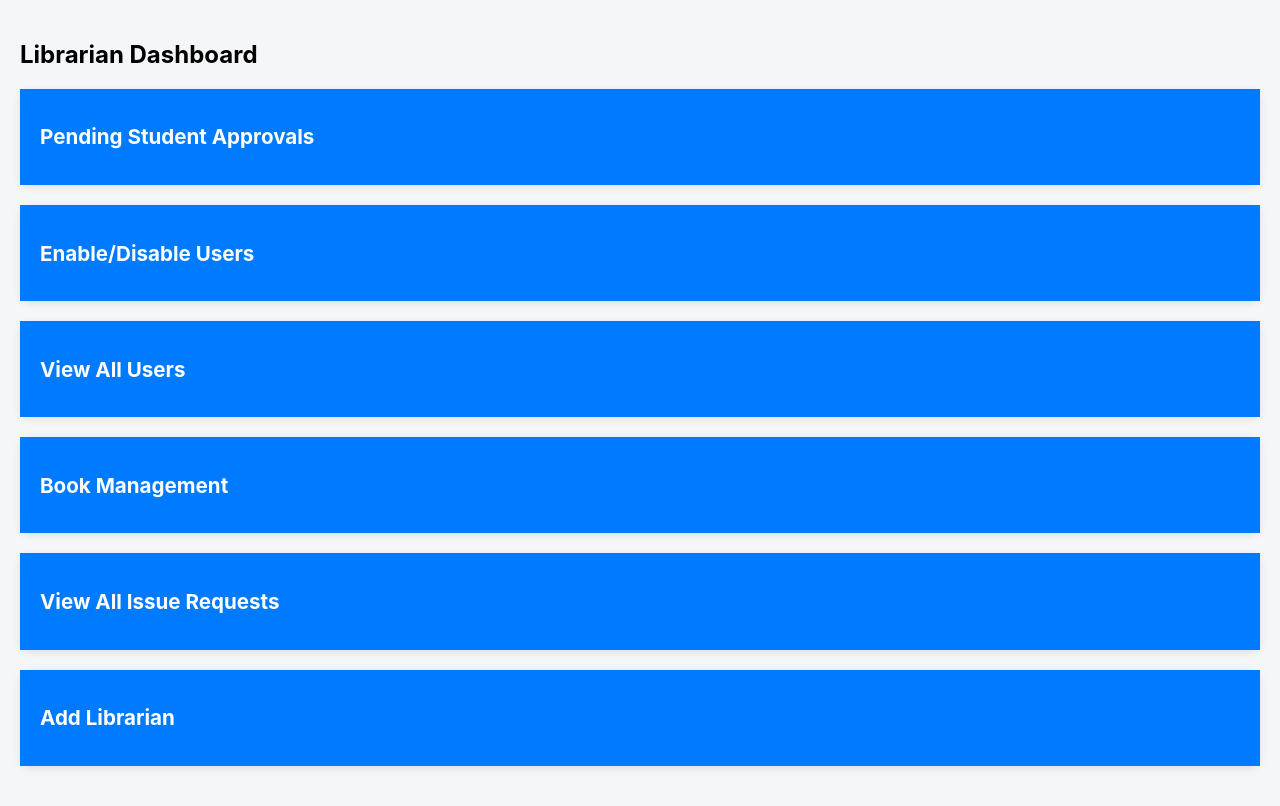
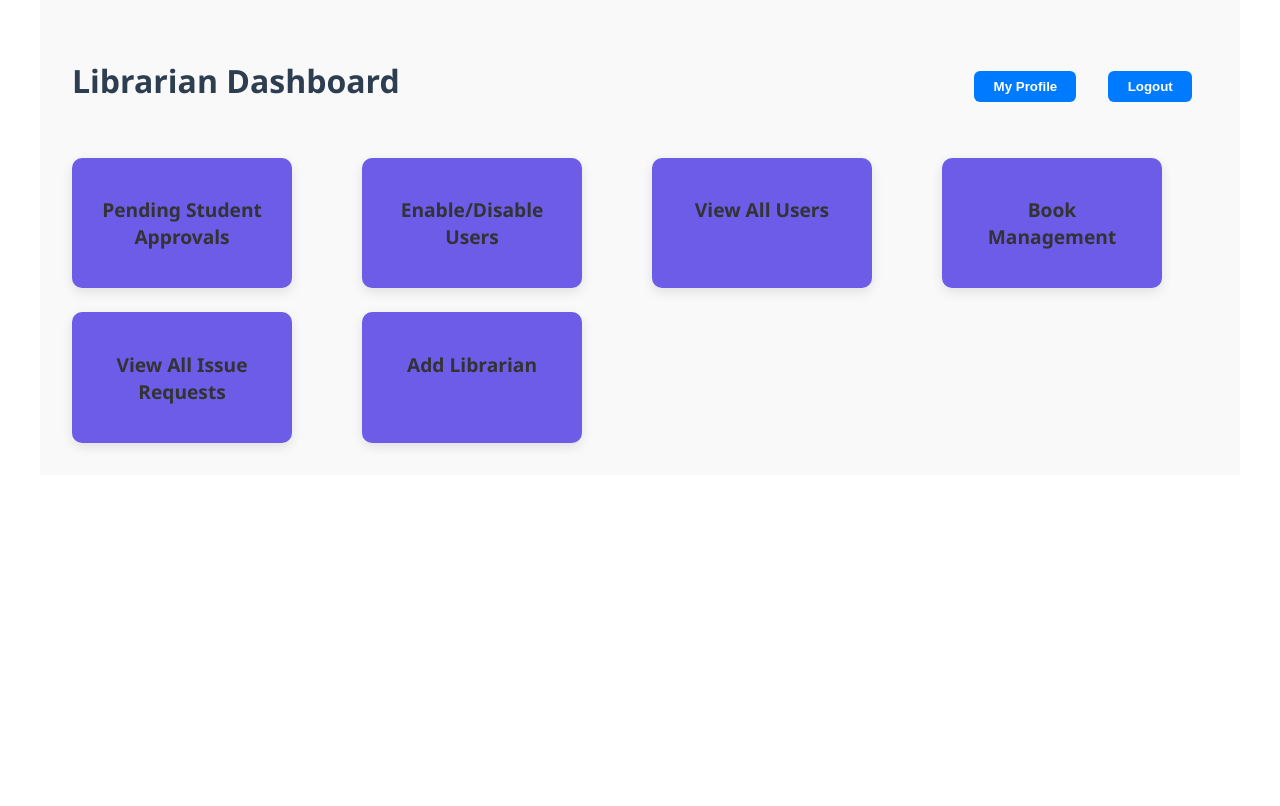
Before and after one commit to Poonam-dew/library-management-system, a React (Create React App) app: page /librarian-dashboard in a window 1280 px wide. Built offline with nearby package versions, Linux system fonts and the light colour scheme.

Commit message:
librarian profile logout created

```diff
--- a/src/App.js
+++ b/src/App.js
@@ -16,6 +16,7 @@ import MyRequests from './Components/MyRequests';
 import MyIssuedBooks from './Components/MyIssuedBooks';
 import StudentProfile from './Components/StudentProfile';
 import AddLibrarianForm from './Components/AddLibrarianForm';
+import LibrarianProfile from './Components/LibrarianProfile';
 
 
 
@@ -42,6 +43,7 @@ function App() {
          <Route path="/student/issued" element={<MyIssuedBooks/>} />
          <Route path="/student-profile" element={<StudentProfile/>} />
           <Route path="/librarian/add-librarian" element={<AddLibrarianForm/>} />
+           <Route path="/librarian/profile" element={<LibrarianProfile/>} />
 
 
       </Routes>
--- /dev/null
+++ b/src/Components/LibrarianProfile.js
@@ -0,0 +1,130 @@
+import React, { useEffect, useState } from 'react';
+import axios from 'axios';
+import '../styles/LibrarianProfile.css';
+
+const LibrarianProfile = () => {
+  const [librarian, setLibrarian] = useState(null);
+  const [editing, setEditing] = useState(false);
+  const [formData, setFormData] = useState({});
+  const [message, setMessage] = useState('');
+
+  useEffect(() => {
+    fetchProfile();
+  }, []);
+
+  const fetchProfile = async () => {
+    try {
+      const token = localStorage.getItem('token');
+      const res = await axios.get('/api/librarian/profile', {
+        headers: {
+          Authorization: `Bearer ${token}`,
+        },
+      });
+      setLibrarian(res.data);
+      // console.log(res.data)
+      setFormData(res.data);
+    } catch (err) {
+      setMessage('Failed to fetch profile');
+    }
+  };
+
+  const handleChange = (e) => {
+    setFormData({ ...formData, [e.target.name]: e.target.value });
+  };
+
+  const handleSave = async () => {
+    try {
+      const token = localStorage.getItem('token');
+      const res = await axios.put('/api/librarian/profile', formData, {
+        headers: {
+          Authorization: `Bearer ${token}`,
+        },
+      });
+      setMessage('Profile updated successfully');
+      setEditing(false);
+      fetchProfile();
+    } catch (err) {
+      setMessage('Update failed');
+    }
+  };
+
+  if (!librarian) return <div className="profile-container">Loading...</div>;
+
+  return (
+    <div className="profile-container">
+      <h2>Librarian Profile</h2>
+
+      {message && <p className="message">{message}</p>}
+
+   <div className="profile-details">
+  <label>First Name:</label>
+  {editing ? (
+    <input name="firstName" value={formData.firstName || ''} onChange={handleChange} />
+  ) : (
+    <span>{librarian.firstName}</span>
+  )}
+
+  <label>Last Name:</label>
+  {editing ? (
+    <input name="lastName" value={formData.lastName || ''} onChange={handleChange} />
+  ) : (
+    <span>{librarian.lastName}</span>
+  )}
+
+  <label>Email:</label>
+  <span>{librarian.email}</span>
+
+  <label>Contact:</label>
+  {editing ? (
+    <input name="contact" value={formData.contact || ''} onChange={handleChange} />
+  ) : (
+    <span>{librarian.contact}</span>
+  )}
+
+  <label>Enrollment No:</label>
+  {editing ? (
+    <input name="enrollmentNo" value={formData.enrollmentNo || ''} onChange={handleChange} />
+  ) : (
+    <span>{librarian.enrollmentNo || '-'}</span>
+  )}
+
+  <label>College Year:</label>
+  {editing ? (
+    <input name="collegeYear" value={formData.collegeYear || ''} onChange={handleChange} />
+  ) : (
+    <span>{librarian.collegeYear || '-'}</span>
+  )}
+
+  <label>Branch:</label>
+  {editing ? (
+    <input name="branch" value={formData.branch || ''} onChange={handleChange} />
+  ) : (
+    <span>{librarian.branch || '-'}</span>
+  )}
+
+  <label>Role:</label>
+  <span>{librarian.role}</span>
+
+  <label>Approved:</label>
+  <span>{librarian.isApproved ? 'Yes' : 'No'}</span>
+
+  <label>Status:</label>
+  <span>{librarian.isActive ? 'Active' : 'Disabled'}</span>
+</div>
+
+
+      <div className="profile-buttons">
+        {editing ? (
+          <>
+            <button onClick={handleSave}>Save</button>
+            <button onClick={() => setEditing(false)}>Cancel</button>
+          </>
+        ) : (
+          <button onClick={() => setEditing(true)}>Edit Profile</button>
+        )}
+      </div>
+    </div>
+  );
+};
+
+export default LibrarianProfile;
--- a/src/Pages/LibrarianDashboard.js
+++ b/src/Pages/LibrarianDashboard.js
@@ -5,64 +5,46 @@ import '../styles/LibrarianDashboard.css';
 const LibrarianDashboard = () => {
   const navigate = useNavigate();
 
+  const handleLogout = () => {
+    localStorage.removeItem('token');
+    navigate('/login');
+  };
+
   return (
     <div className="dashboard-container">
-      <h2>Librarian Dashboard</h2>
-
-      <div
-        className="collapsible-box"
-        onClick={() => navigate('/librarian/pending')}
-      >
-        <div className="box-header">
-          <h3>Pending Student Approvals</h3>
+      <div className="dashboard-header">
+        <h2>Librarian Dashboard</h2>
+        <div className="dashboard-buttons">
+          <button onClick={() => navigate('/librarian/profile')}>My Profile</button>
+          <button onClick={handleLogout}>Logout</button>
         </div>
       </div>
 
-      <div
-        className="collapsible-box"
-        onClick={() => navigate('/librarian/manage-users')}
-      >
-        <div className="box-header">
+      <div className="dashboard-grid">
+        <div className="dashboard-card" onClick={() => navigate('/librarian/pending')}>
+          <h3>Pending Student Approvals</h3>
+        </div>
+
+        <div className="dashboard-card" onClick={() => navigate('/librarian/manage-users')}>
           <h3>Enable/Disable Users</h3>
         </div>
-      </div>
 
-      <div
-        className="collapsible-box"
-        onClick={() => navigate('/librarian/view-all-users')}
-      >
-        <div className="box-header">
+        <div className="dashboard-card" onClick={() => navigate('/librarian/view-all-users')}>
           <h3>View All Users</h3>
         </div>
-      </div>
 
-      <div
-        className="collapsible-box"
-        onClick={() => navigate('/librarian/manage-books')}
-      >
-        <div className="box-header">
+        <div className="dashboard-card" onClick={() => navigate('/librarian/manage-books')}>
           <h3>Book Management</h3>
         </div>
-      </div>
 
-       <div
-        className="collapsible-box"
-        onClick={() => navigate('/librarian/view-all-requests')}
-      >
-        <div className="box-header">
+        <div className="dashboard-card" onClick={() => navigate('/librarian/view-all-requests')}>
           <h3>View All Issue Requests</h3>
         </div>
-      </div>
 
-       <div
-        className="collapsible-box"
-        onClick={() => navigate('/librarian/add-librarian')}
-      >
-        <div className="box-header">
+        <div className="dashboard-card" onClick={() => navigate('/librarian/add-librarian')}>
           <h3>Add Librarian</h3>
         </div>
       </div>
-
     </div>
   );
 };
--- a/src/Pages/Login.js
+++ b/src/Pages/Login.js
@@ -39,10 +39,10 @@ const Login = () => {
       localStorage.setItem('token', res.data.token);
       const { role, name } = res.data.user;
 
-      if (formData.role === 'librarian' && formData.email !== 'librarian@library.com') {
-        setMessage('Only test librarian account allowed');
-        return;
-      }
+      // if (formData.role === 'librarian' && formData.email !== 'librarian@library.com') {
+      //   setMessage('Only test librarian account allowed');
+      //   return;
+      // }
 
       setMessage('Login successful ✅');
 
--- a/src/styles/LibrarianDashboard.css
+++ b/src/styles/LibrarianDashboard.css
@@ -1,26 +1,60 @@
 .dashboard-container {
-  padding: 20px;
-  background: #f4f6f8;
-  min-height: 100vh;
+  max-width: 1200px;
+  margin: auto;
+  padding: 2rem;
+  font-family: 'Segoe UI', sans-serif;
+  background-color: #f9f9f9;
 }
 
-.collapsible-box {
-  background: #fff;
-  border-radius: 10px;
-  margin-bottom: 20px;
-  box-shadow: 0 2px 8px rgba(0, 0, 0, 0.1);
-  transition: transform 0.2s ease;
-  cursor: pointer;
+.dashboard-header {
+  display: flex;
+  justify-content: space-between;
+  align-items: center;
+  margin-bottom: 2rem;
 }
 
-.collapsible-box:hover {
-  transform: scale(1.01);
+.dashboard-header h2 {
+  font-size: 2rem;
+  color: #2c3e50;
 }
 
-.box-header {
-  background: #007bff;
+.dashboard-buttons button {
+  margin-left: 1rem;
+  padding: 0.5rem 1.2rem;
+  background-color: #007bff;
   color: white;
-  padding: 15px 20px;
-  font-size: 1.1rem;
-  font-weight: bold;
+  border: none;
+  border-radius: 6px;
+  cursor: pointer;
+  transition: background-color 0.3s;
 }
+
+.dashboard-buttons button:hover {
+  background-color: #0056b3;
+}
+
+.dashboard-grid {
+  display: grid;
+  grid-template-columns: repeat(auto-fit, minmax(250px, 1fr));
+  gap: 1.5rem;
+}
+
+.dashboard-card {
+  background-color: white;
+  padding: 1.5rem;
+  border-radius: 12px;
+  box-shadow: 0 4px 12px rgba(0, 0, 0, 0.1);
+  cursor: pointer;
+  transition: transform 0.2s, box-shadow 0.2s;
+  text-align: center;
+}
+
+.dashboard-card:hover {
+  transform: translateY(-5px);
+  box-shadow: 0 8px 20px rgba(0, 0, 0, 0.15);
+}
+
+.dashboard-card h3 {
+  color: #333;
+  font-size: 1.2rem;
+}
--- /dev/null
+++ b/src/styles/LibrarianProfile.css
@@ -0,0 +1,67 @@
+.profile-container {
+  max-width: 600px;
+  margin: auto;
+  padding: 2rem;
+  background: #fff;
+  box-shadow: 0 4px 16px rgba(0, 0, 0, 0.1);
+  border-radius: 12px;
+  font-family: 'Segoe UI', sans-serif;
+}
+
+h2 {
+  text-align: center;
+  color: #2c3e50;
+  margin-bottom: 1.5rem;
+}
+
+.profile-details {
+  display: grid;
+  grid-template-columns: 150px 1fr;
+  gap: 10px 20px;
+  margin-bottom: 1rem;
+}
+
+.profile-details label {
+  font-weight: bold;
+  color: #34495e;
+  align-self: center;
+}
+
+.profile-details span,
+.profile-details input {
+  padding: 0.4rem;
+  border: 1px solid #ccc;
+  border-radius: 6px;
+  background: #f9f9f9;
+}
+
+.profile-details input {
+  background: #fff;
+}
+
+.profile-buttons {
+  text-align: center;
+  margin-top: 1rem;
+}
+
+.profile-buttons button {
+  padding: 0.5rem 1.2rem;
+  margin: 0 0.5rem;
+  background-color: #007bff;
+  border: none;
+  border-radius: 6px;
+  color: white;
+  cursor: pointer;
+  transition: 0.3s;
+}
+
+.profile-buttons button:hover {
+  background-color: #0056b3;
+}
+
+.message {
+  text-align: center;
+  color: green;
+  font-weight: bold;
+  margin-bottom: 1rem;
+}
```
Also changed, not shown: 2 other files (tests, documents, lock files or other folders).
